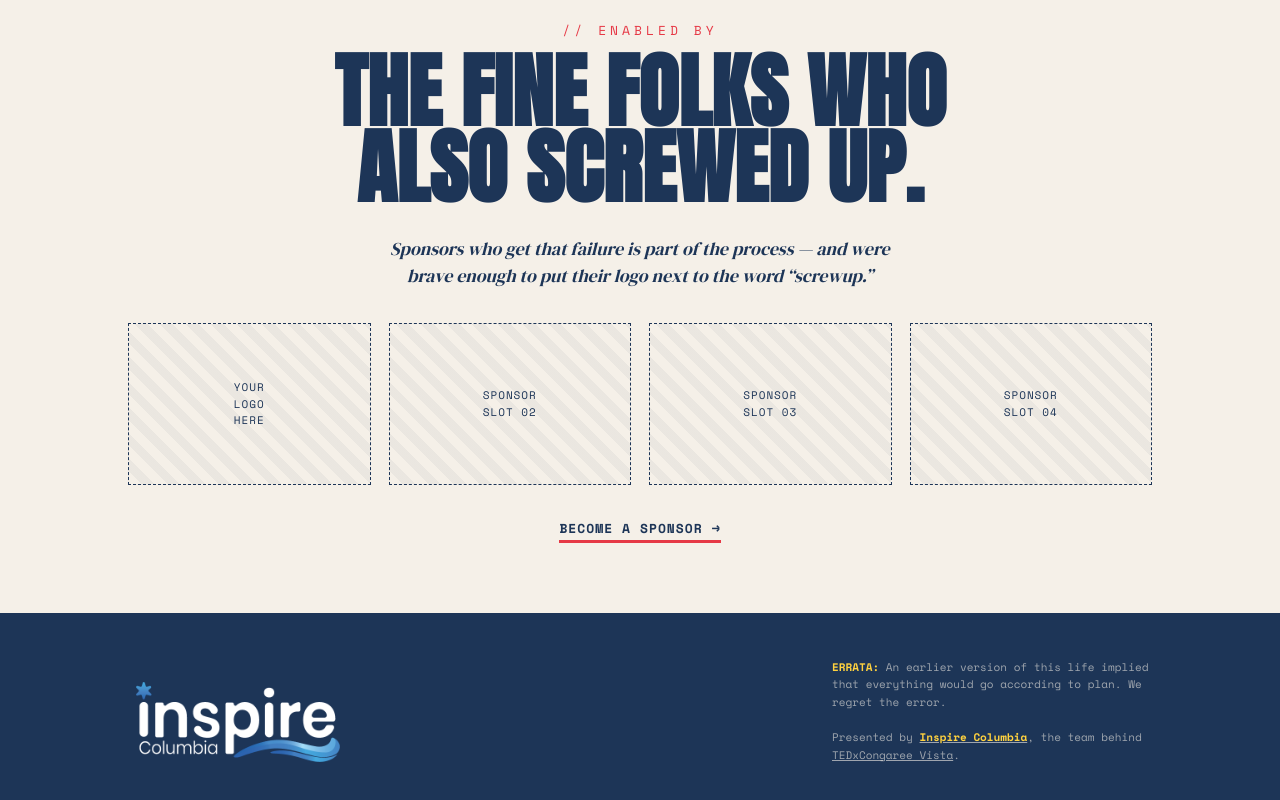
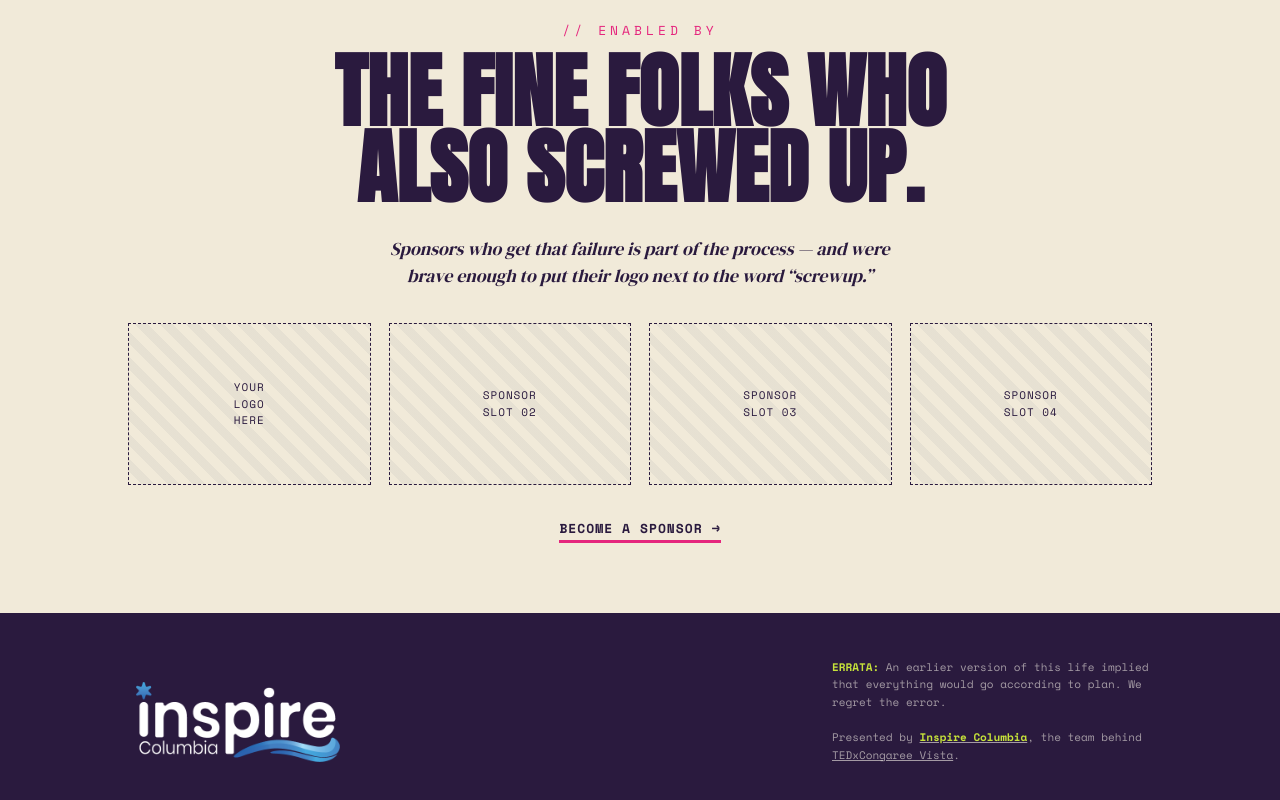
Before and after one commit to inspirecolumbia/screwupnights, a Next.js app: page / in a window 1280 px wide. Shown: the part 2708-3508 px from the top of the page. Built offline with nearby package versions, Linux system fonts and the light colour scheme.

Commit message:
update color scheme

```diff
--- a/app/globals.css
+++ b/app/globals.css
@@ -1,10 +1,10 @@
 :root {
-  --paper: #f5f0e8;
-  --paper-2: #ece4d6;
-  --ink: #1d3557;
-  --red: #e63946;
-  --hi: #ffd23f;
-  --shadow: rgba(29, 53, 87, 0.22);
+  --paper: #f1ead9;
+  --paper-2: #e6dcc4;
+  --ink: #2a1a3e;
+  --red: #e5267d;
+  --hi: #c6e23a;
+  --shadow: rgba(42, 26, 62, 0.24);
   --r: 0deg;
 }
 
@@ -54,7 +54,7 @@
   position: absolute;
   width: 110px;
   height: 34px;
-  background: rgba(255, 210, 63, 0.55);
+  background: rgba(198, 226, 58, 0.5);
   box-shadow: 0 1px 3px rgba(0, 0, 0, 0.15);
   border-left: 1px dashed rgba(0, 0, 0, 0.12);
   border-right: 1px dashed rgba(0, 0, 0, 0.12);
```
